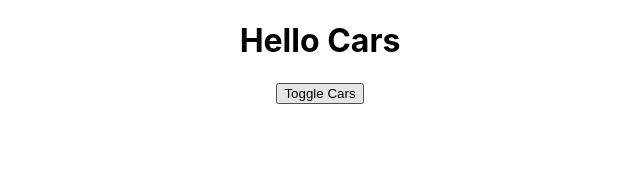
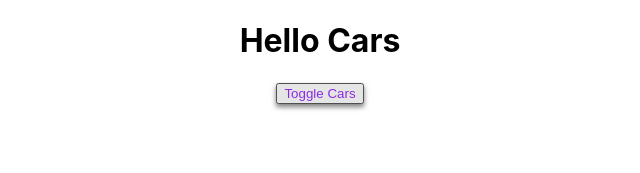
Before and after one commit to Yuri1011/Cars-List, a React (Create React App) app: page / in a window 1280 px wide. In both pictures the pointer is over the button "Toggle Cars". Shown: the top 173 px of the page, without its empty margins (320-960 px from the left). Built offline with nearby package versions, Linux system fonts and the light colour scheme.

Commit message:
added style and modified component(added constructor).

```diff
--- a/src/App.css
+++ b/src/App.css
@@ -36,3 +36,8 @@
         transform: rotate(360deg);
     }
 }
+
+.toggleButton:hover {
+    color: blueviolet;
+    box-shadow: 0 3px 5px 0 rgba(0, 0, 0, .5);
+}
--- a/src/App.js
+++ b/src/App.js
@@ -4,7 +4,9 @@ import Car from "./Car/Car";
 
 class App extends Component {
 
-    state = {
+    constructor(props) {
+        super(props);
+        this.state = {
             cars: [
                 {name: 'Ford', year: 2018},
                 {name: 'Audi', year: 2016},
@@ -13,6 +15,7 @@ class App extends Component {
             pageTitle: 'Hello Cars',
             showCars: false,
         };
+    }
 
     toggleListCarsHandler = () => {
         this.setState({
@@ -29,12 +32,12 @@ class App extends Component {
             cars: cars,
         });
     };
+
     deleteCarHandler = (index) => {
         const cars = this.state.cars.concat();
         cars.splice(index, 1);
         this.setState({cars});
     };
-
 
     render() {
         const divStyle = {
@@ -44,7 +47,9 @@ class App extends Component {
         return (
             <div style={divStyle}>
                 <h1>{this.state.pageTitle}</h1>
-                <button onClick={this.toggleListCarsHandler}>Toggle Cars</button>
+                <button onClick={this.toggleListCarsHandler}
+                        className={'toggleButton'}>Toggle Cars
+                </button>
 
                 {
                     this.state.showCars ?
```
Also changed, not shown: src/Car/Car.js (+6 -2 lines). Lines whose indentation alone changed are shown as unchanged.
